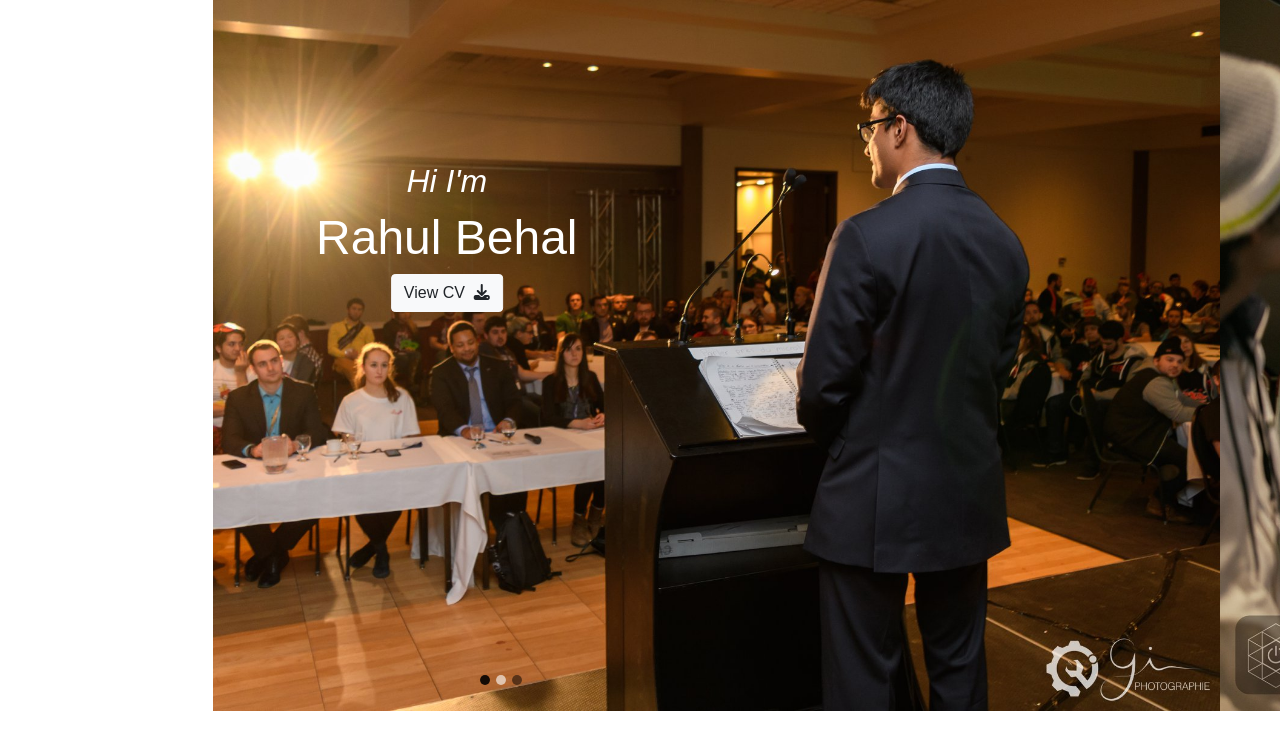
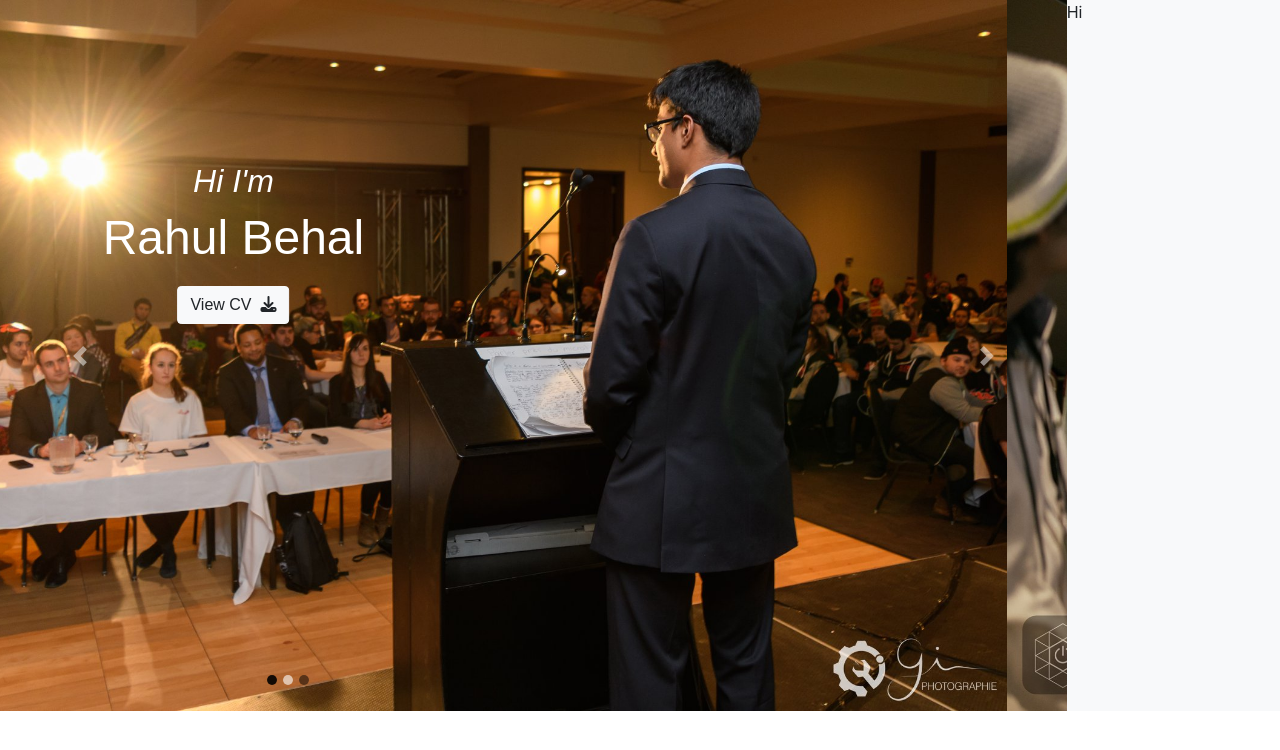
Before and after one commit to rbehal/portfolio, a React (Create React App) app: page / in a window 1280 px wide. Shown: the top 750 px of the page. Built offline with nearby package versions, Linux system fonts and the light colour scheme; a web font is replaced by a local one.

Commit message:
Added sidebar component

```diff
--- a/src/App.css
+++ b/src/App.css
@@ -26,15 +26,6 @@
 
 .App-link {
   color: #61dafb;
-}
-
-@keyframes App-logo-spin {
-  from {
-    transform: rotate(0deg);
-  }
-  to {
-    transform: rotate(360deg);
-  }
 }
 
 img.slide {
@@ -70,14 +61,24 @@ img.slide {
 .name {
   font-size: 300%;
   white-space: nowrap;
+  margin: auto;
 }
 
-.home {
+.projectIntro {
   font-size: 300%;
-  /* white-space: nowrap; */
+  margin: auto;
 }
 
-.button2 {
-  /* position: relative; */
-  /* top: 200px; */
+.jobIntro {
+  font-size: 200%;
+  margin: auto;
 }
+
+.view {
+  position: relative;
+  margin: auto;
+  top: 20px;
+}
+
+.sidebar {
+}
--- a/src/App.js
+++ b/src/App.js
@@ -1,11 +1,26 @@
 import React from 'react';
 import './App.css';
 import Home from './components/home'
+import Sidebar from './components/sidebar'
+
+import Container from 'react-bootstrap/Container'
+import Row from 'react-bootstrap/Row'
+import Col from 'react-bootstrap/Col'
 
 function App() {
   return (
     <React.Fragment>
-      <Home />
+      <Container fluid>
+        <Row>
+          <Col className="col-10 px-0 align-items-start">
+            <Home />
+          </Col>
+
+          <Col className="col-2 px-0 bg-light">
+            <Sidebar />
+          </Col>
+        </Row>
+      </Container>
     </React.Fragment>
   );
 }
--- a/src/components/home.jsx
+++ b/src/components/home.jsx
@@ -17,10 +17,10 @@ import img3 from '../assets/Home/AgnicoEagle.jpg'
 export default class home extends Component {
     render() {
         return (
-            <Container fluid>
-                <Row className="row">
-                    <Col className="col-10 offset-2 px-0 align-items-start">
-                        <Carousel controls={false} touch={false}>
+            // <Container fluid>
+            //     <Row>
+            //         <Col className="col-10 offset-2 px-0 align-items-start">
+                        <Carousel controls={true} touch={false}>
                             <Carousel.Item>
                                 <Image className="slide" src={img1} fluid />
 
@@ -28,7 +28,7 @@ export default class home extends Component {
                                     <h2><i>Hi I'm</i></h2>
                                     <h1 className="name">Rahul Behal</h1>
 
-                                    <Button className="button2" variant="light" href="https://www.google.ca/" target="_blank">
+                                    <Button className="view" variant="light" href="https://1drv.ms/b/s!Aoz-Vqsx3JMGgcth1GGAzvtPqqmUew" target="_blank">
                                         View CV&nbsp;&nbsp;
                                         <i class="fas fa-download"></i>
                                     </Button>
@@ -39,14 +39,14 @@ export default class home extends Component {
                                 <Image className="slide" src={img2} fluid />
 
                                 <Carousel.Caption>
-                                    <h1 className="home">
+                                    <h1 className="projectIntro">
                                         Checkout what I've worked on!&nbsp;&nbsp;
-                                        </h1>
+                                    </h1>
 
-                                        <Button className="button2" variant="light" href="https://www.google.ca/" target="_blank">
-                                            View CV&nbsp;&nbsp;
-                                            <i class="fas fa-download"></i>
-                                        </Button>
+                                    <Button className="view" variant="light" href="https://www.google.ca/">
+                                        View Projects&nbsp;&nbsp;
+                                        <i class="fas fa-database"></i>
+                                    </Button>
                                 </Carousel.Caption>
                             </Carousel.Item>
 
@@ -54,18 +54,17 @@ export default class home extends Component {
                                 <Image className="slide" src={img3} fluid />
 
                                 <Carousel.Caption>
-                                    <h2><i>Hi I'm</i></h2>
-                                    <h1 className="name">Rahul Behal</h1>
-                                    <Button className="button2" variant="light" href="https://www.google.ca/" target="_blank">
-                                        View CV&nbsp;&nbsp;
-                                        <i class="fas fa-download"></i>
+                                    <h1 className="jobIntro">I'm always looking for exciting opportunities!&nbsp;&nbsp;</h1>
+                                    <Button className="view" variant="light" href="https://www.google.ca/">
+                                        View Work Experience&nbsp;&nbsp;
+                                        <i class="fas fa-briefcase"></i>
                                     </Button>
                                 </Carousel.Caption>
                             </Carousel.Item>
                         </Carousel>
-                    </Col>
-                </Row>
-            </Container>
+            //         </Col>
+            //     </Row>
+            // </Container>
         )
     }
 }
--- /dev/null
+++ b/src/components/sidebar.jsx
@@ -0,0 +1,16 @@
+import React, { Component } from 'react'
+import '../App.css';
+
+import {Nav} from "react-bootstrap";
+
+
+export default class sidebar extends Component {
+    render() {
+        return (
+
+            <div className="sidebar">
+                Hi
+            </div>
+        )
+    }
+}
```
